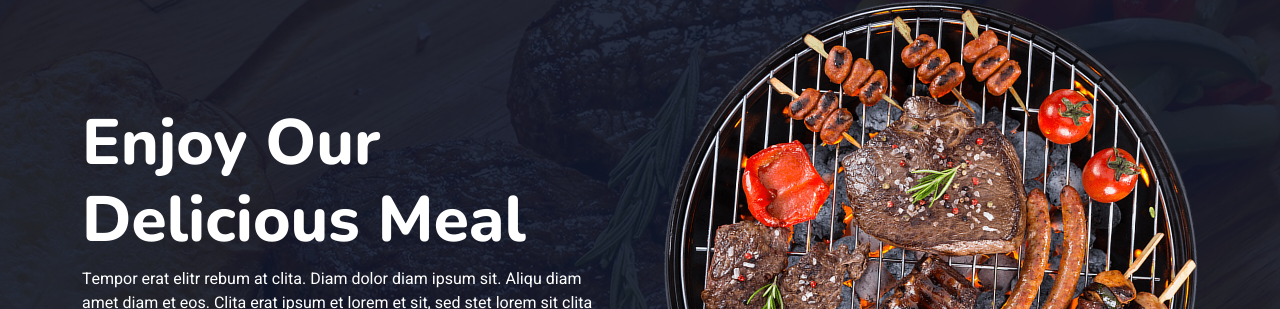
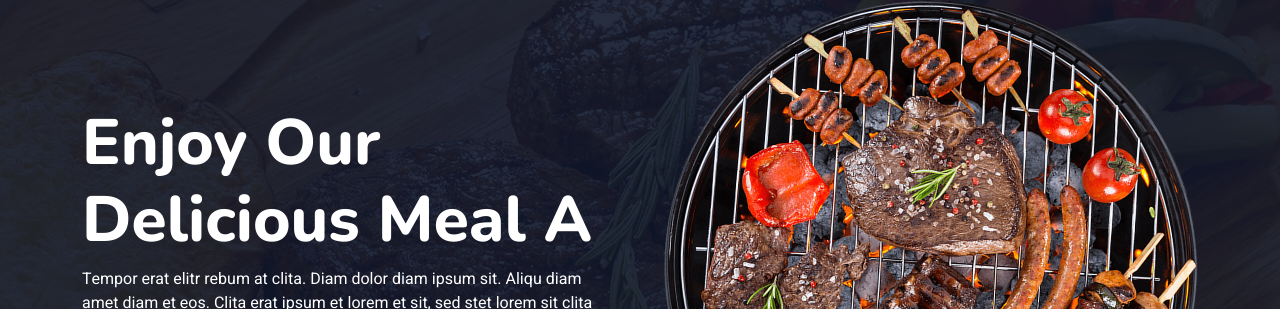
Before and after one commit to CreativeAcademyIndonesia/restaurant, a plain HTML site: page index.html in a window 1280 px wide. Shown: the part 144-453 px from the top of the page. Drawn offline with nearby package versions, Linux system fonts and the light colour scheme.

Commit message:
mengambahkan tagline

```diff
--- a/index.html
+++ b/index.html
@@ -77,7 +77,7 @@
                 <div class="container my-5 py-5">
                     <div class="row align-items-center g-5">
                         <div class="col-lg-6 text-center text-lg-start">
-                            <h1 class="display-3 text-white animated slideInLeft">Enjoy Our<br>Delicious Meal</h1>
+                            <h1 class="display-3 text-white animated slideInLeft">Enjoy Our<br>Delicious Meal A</h1>
                             <p class="text-white animated slideInLeft mb-4 pb-2">Tempor erat elitr rebum at clita. Diam dolor diam ipsum sit. Aliqu diam amet diam et eos. Clita erat ipsum et lorem et sit, sed stet lorem sit clita duo justo magna dolore erat amet</p>
                             <a href="" class="btn btn-primary py-sm-3 px-sm-5 me-3 animated slideInLeft">Book A Table</a>
                         </div>
```
